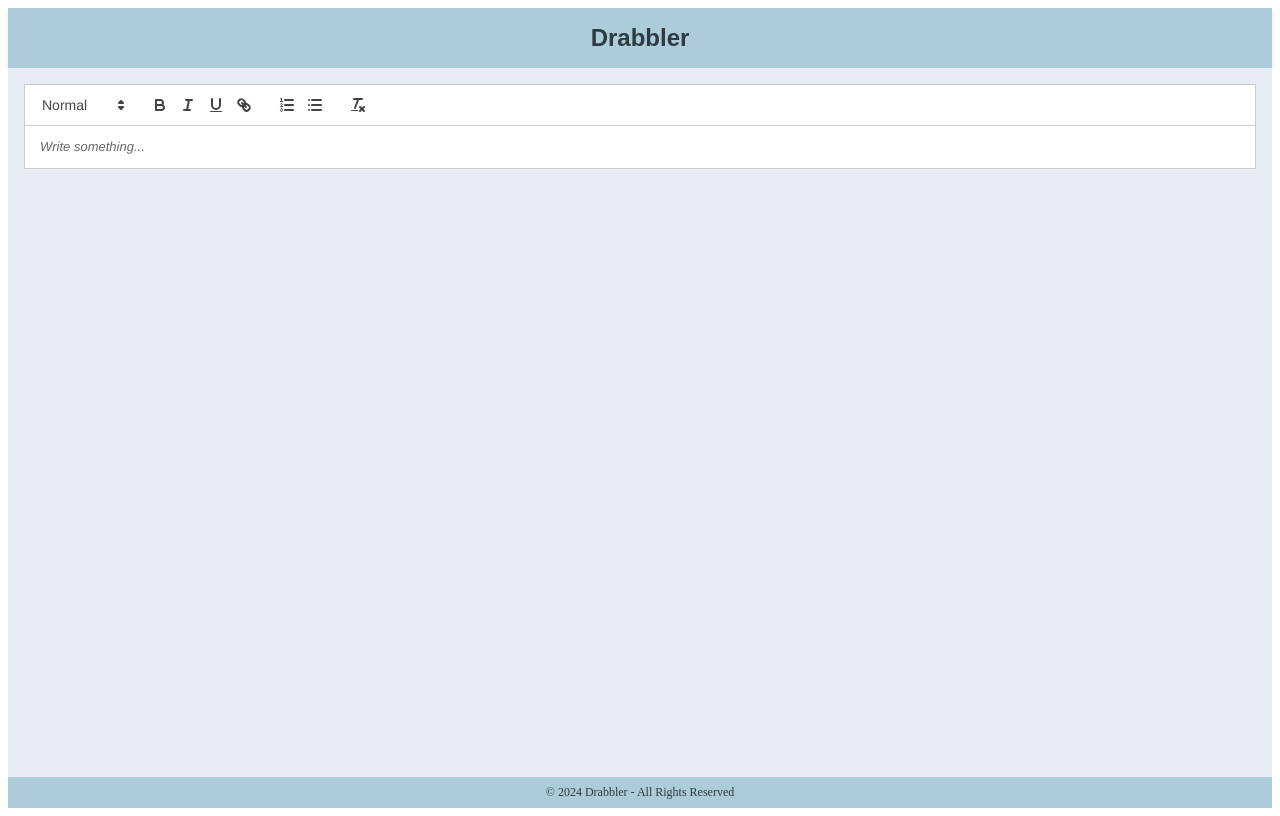
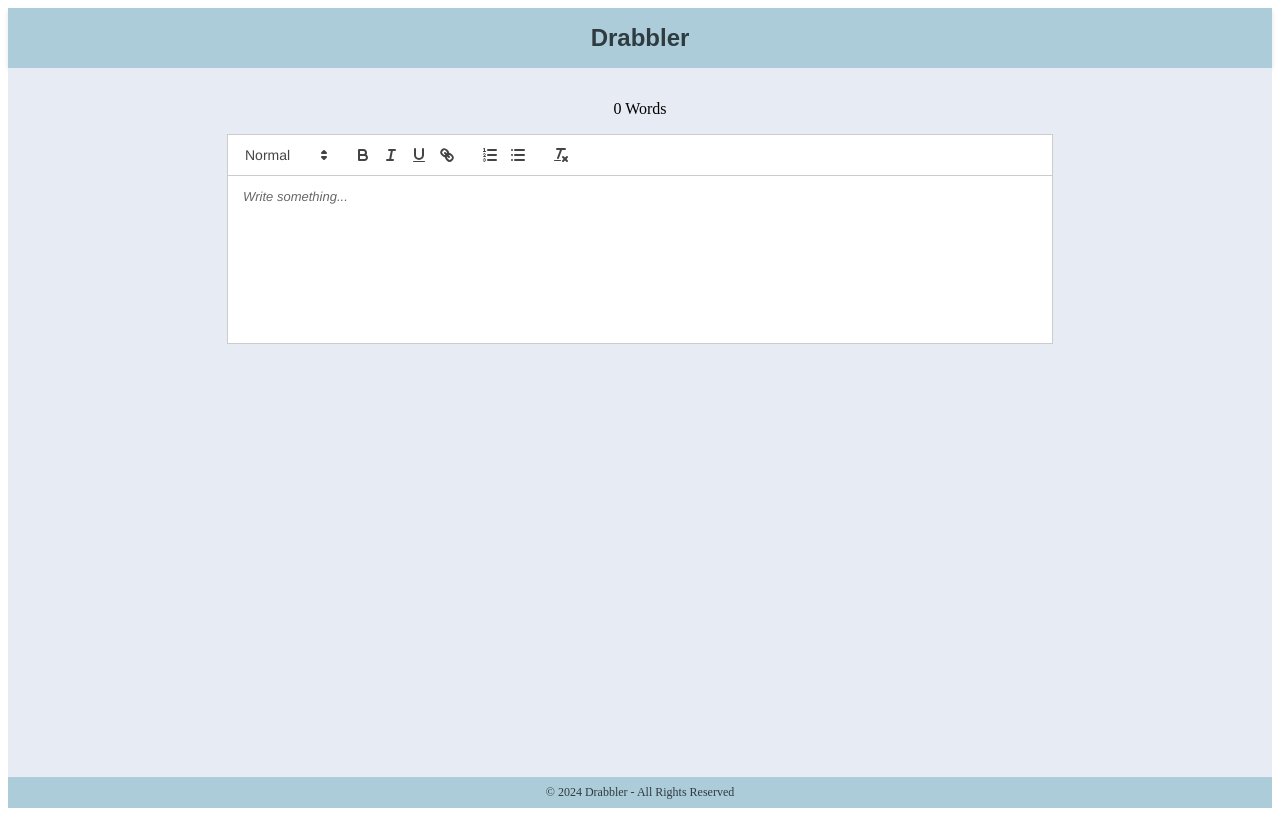
Before and after one commit to SophieBonneval/Drabbler, a React (Vite) app: page / in a window 1280 px wide. Built offline with nearby package versions, Linux system fonts and the light colour scheme; the HTML template or start-up script is replaced by a standard one.

Commit message:
added word count logic & component & styles

```diff
--- a/src/App.jsx
+++ b/src/App.jsx
@@ -1,14 +1,25 @@
-import classes from './App.module.scss'
+import { useState } from "react";
+import classes from "./App.module.scss";
 
-import Footer from './components/Footer/Footer';
-import Header from './components/Header/Header';
-import MainInput from './components/MainInput/MainInput';
+import Footer from "./components/Footer/Footer";
+import Header from "./components/Header/Header";
+import MainInput from "./components/MainInput/MainInput";
+import WordCounter from "./components/WordCounter/WordCounter";
 
 function App() {
+  const [wordCountValue, setWordCountValue] = useState(0);
+
+  function handlerWordCount(value) {
+    setWordCountValue(value);
+  }
+
   return (
-    <div className={classes['container']}>
+    <div className={classes["container"]}>
       <Header />
-      <main><MainInput /></main>
+      <main>
+        <WordCounter wordCountValue={wordCountValue} />
+        <MainInput wordCount={handlerWordCount} />
+      </main>
       <Footer />
     </div>
   );
--- a/src/components/MainInput/MainInput.jsx
+++ b/src/components/MainInput/MainInput.jsx
@@ -1,15 +1,19 @@
-import { useRef } from 'react';
-import classes from './MainInput.module.scss'
-import Quill from 'quill';
-import QuillEditor from './QuillEditor';
+import classes from "./MainInput.module.scss";
+import { useRef } from "react";
+import Quill from "quill";
+import QuillEditor from "./QuillEditor";
 
-function MainInput() {
-  const Delta = Quill.import('delta');
+function MainInput({ wordCount }) {
+  const Delta = Quill.import("delta");
   const quillRef = useRef();
 
   return (
-    <section className={classes['container']}>
-      <QuillEditor ref={quillRef} defaultValue={new Delta()} />
+    <section className={classes["container"]}>
+      <QuillEditor
+        wordCount={wordCount}
+        ref={quillRef}
+        defaultValue={new Delta()}
+      />
     </section>
   );
 }
--- a/src/components/MainInput/MainInput.module.scss
+++ b/src/components/MainInput/MainInput.module.scss
@@ -1,3 +1,9 @@
 .container {
     background-color: $pure-white;
+    max-width: $page-width-narrow;
+    margin: 0 auto $base-spacing;
+
+    :global(.ql-container.ql-snow) {
+        min-height: 168px;
+    }
 }
--- a/src/components/MainInput/QuillEditor.jsx
+++ b/src/components/MainInput/QuillEditor.jsx
@@ -1,20 +1,20 @@
-import { forwardRef, useEffect, useRef } from 'react';
-import Quill from 'quill';
-import PropTypes from 'prop-types';
-import 'quill/dist/quill.snow.css';
+import { forwardRef, useEffect, useRef, useState } from "react";
+import Quill from "quill";
+import PropTypes from "prop-types";
+import "quill/dist/quill.snow.css";
 
-const QuillEditor = forwardRef(({ defaultValue }, ref) => {
+const QuillEditor = forwardRef(({ defaultValue, wordCount }, ref) => {
   const containerRef = useRef(null);
   const defaultValueRef = useRef(defaultValue);
 
   useEffect(() => {
     const container = containerRef.current;
     const editorContainer = container.appendChild(
-      container.ownerDocument.createElement('article')
+      container.ownerDocument.createElement("article")
     );
     const quill = new Quill(editorContainer, {
-      theme: 'snow',
-      placeholder: 'Write something...',
+      theme: "snow",
+      placeholder: "Write something...",
     });
 
     ref.current = quill;
@@ -23,19 +23,40 @@ const QuillEditor = forwardRef(({ defaultValue }, ref) => {
       quill.setContents(defaultValueRef.current);
     }
 
+    function handleInputValue() {
+      if (ref.current) {
+        const inputValue = ref.current.getText().trim();
+        const wordCountValue =
+          inputValue !== "" ? inputValue.split(/\s+/).length : 0;
+
+        // We're not CALLING the fn but setting it with the value of wordCountValue
+        if (wordCount) {
+          wordCount(wordCountValue);
+        }
+      }
+    }
+
+    quill.on("text-change", handleInputValue);
+
+    // this return is used to *clear* the instance whenever the useEffect
+    // refreshes (so when it renders again, eg. at line 45 it does so when
+    // ref refreshes)
     return () => {
       ref.current = null;
-      container.innerHTML = '';
+      // restarting the event listener:
+      quill.off("text-change", handleInputValue);
+      container.innerHTML = "";
     };
   }, [ref]);
 
   return <section ref={containerRef}></section>;
 });
 
-QuillEditor.displayName = 'Editor';
+QuillEditor.displayName = "Editor";
 
 export default QuillEditor;
 
 QuillEditor.propTypes = {
   defaultValue: PropTypes.object,
+  wordCount: PropTypes.func,
 };
--- /dev/null
+++ b/src/components/WordCounter/WordCounter.jsx
@@ -0,0 +1,7 @@
+import classes from "./WordCounter.module.scss";
+
+function WordCounter({ wordCountValue }) {
+  return <div className={classes["container"]}>{wordCountValue} Words</div>;
+}
+
+export default WordCounter;
--- /dev/null
+++ b/src/components/WordCounter/WordCounter.module.scss
@@ -0,0 +1,4 @@
+.container {
+    text-align: center;
+    padding: $base-spacing 0;
+}
```
